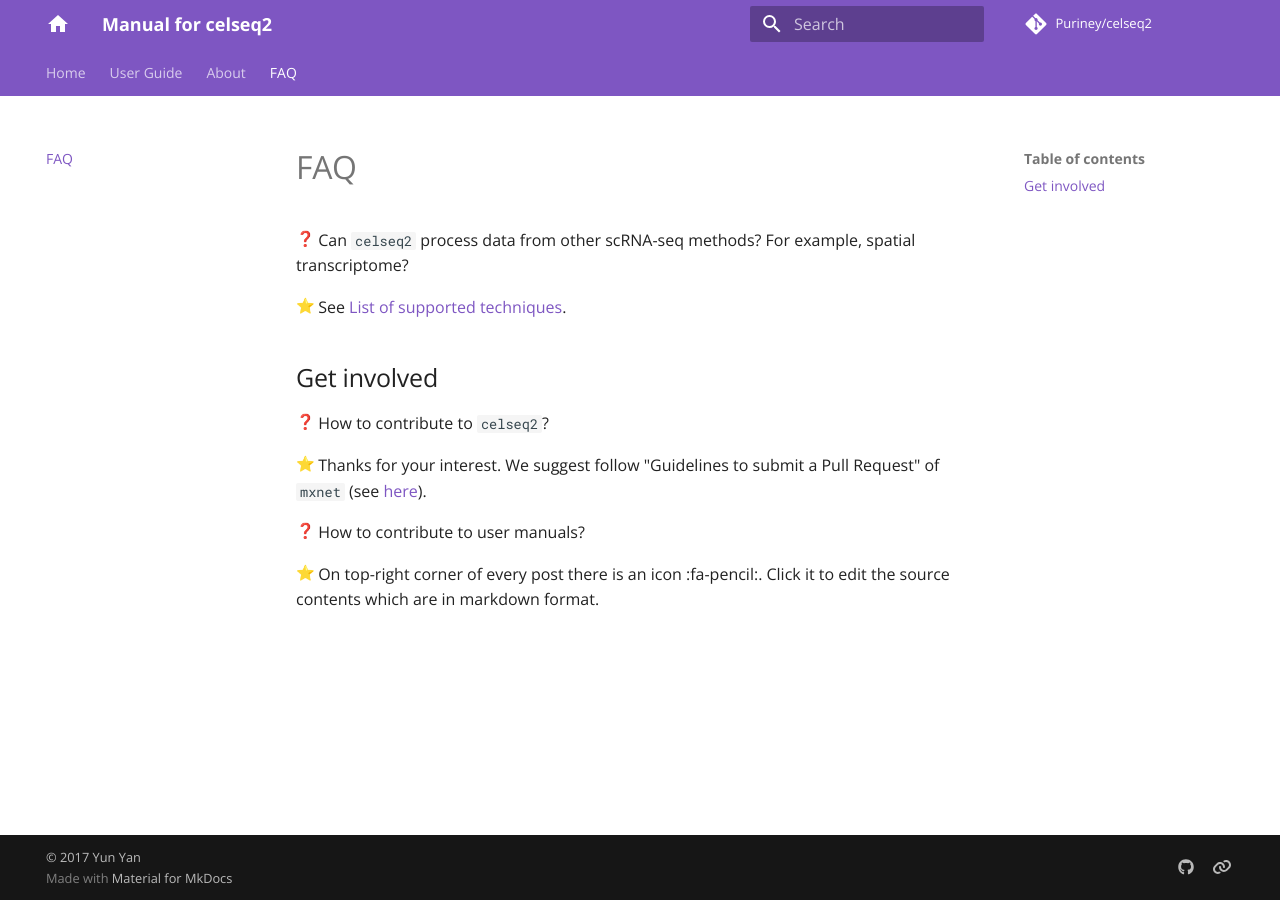
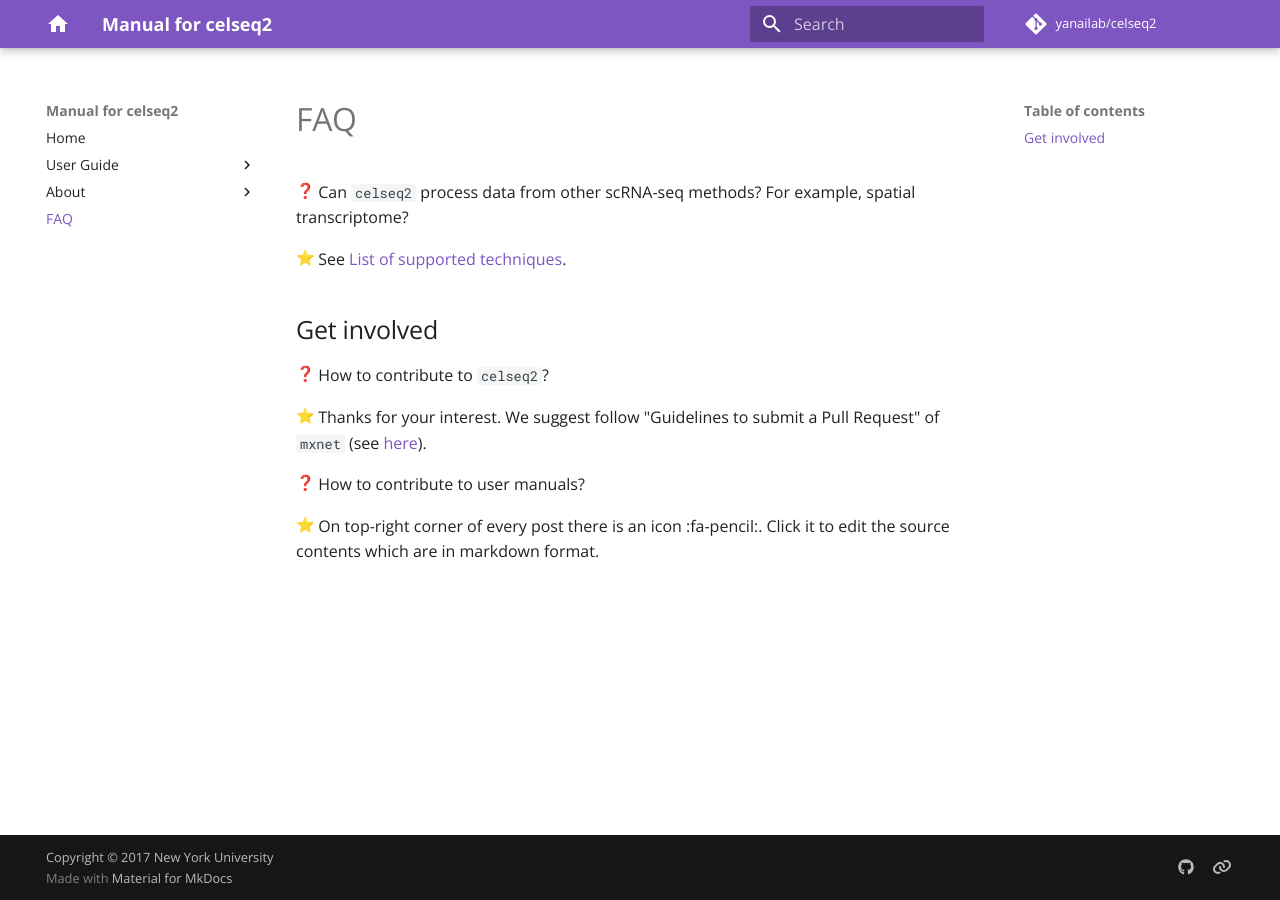
Before and after one commit to yanailab/celseq2, an MkDocs documentation site: the page built from docs/faq.md, in a window 1280 px wide. Built offline with MkDocs 1.6.1 and Material for MkDocs 9.7.7, drawn with Linux system fonts in a browser that asks for light colours; emoji names are drawn with the system emoji font; comment, search, counter and statistics services are not loaded; old or Windows-style settings are respelled for this version of MkDocs.

Commit message:
:cn: 0.4.1

```diff
--- a/celseq2/version.py
+++ b/celseq2/version.py
@@ -1 +1 @@
-__version__ = '0.4.0'
+__version__ = '0.4.1'
--- a/mkdocs.yml
+++ b/mkdocs.yml
@@ -1,31 +1,31 @@
 site_name: Manual for celseq2
-site_url: https://puriney.github.io/celseq2/
+site_url: https://yanailab.github.io/celseq2/
 site_description: 'User manual for celseq2, a Python framework for processing CEL-Seq2 data'
 site_author: 'Yun Yan'
 
-repo_name: Puriney/celseq2
-repo_url: https://github.com/Puriney/celseq2
+repo_name: yanailab/celseq2
+repo_url: https://github.com/yanailab/celseq2
 edit_uri: edit/master/docs/
 
-copyright: '&copy 2017 Yun Yan'
-license: 'MIT'
-theme: material
-extra:
+copyright: 'Copyright &copy 2017 New York University'
+theme:
+  name: 'material'
+  feature:
+    tabs: false
   palette:
     primary: 'deep purple'
-    accent: 'deep purple'
+    accent: 'purple'
   logo:
       icon: 'home'
+  font:
+    text: 'Open Sans'
+    #   code: 'Robote Mono'
+extra:
   social:
     - type: 'github'
-      link: https://github.com/Puriney
+      link: https://github.com/yanailab
     - type: 'link'
       link: https://yanailab.org
-  feature:
-    tabs: true
-  font:
-    text: 'Open Sans'
-  #   code: 'Robote Mono'
 
 
 # extra_css:
@@ -54,4 +54,5 @@ pages:
     - 'Performance': 'about/performance.md'
     - 'Support other methods': 'about/support_others.md'
     - 'Release note': 'about/release_note.md'
+    - 'License': 'about/LICENSE.md'
   - FAQ: 'faq.md'
```
Also changed, not shown: docs/about/LICENSE.md (added, +28 -0 lines), docs/about/release_note.md (+11 -0 lines).
